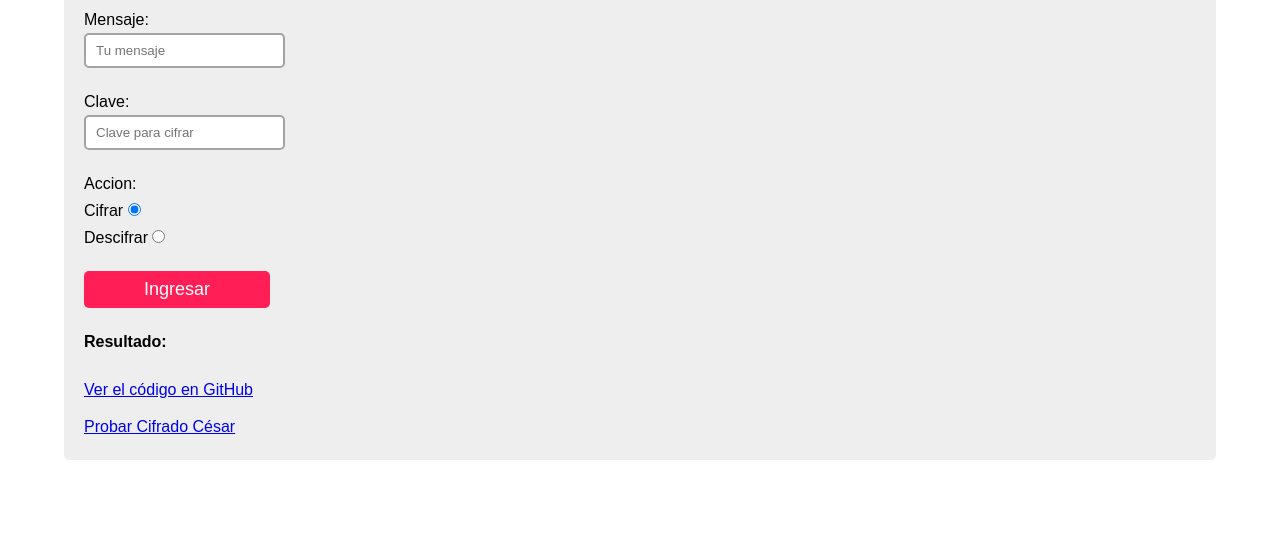
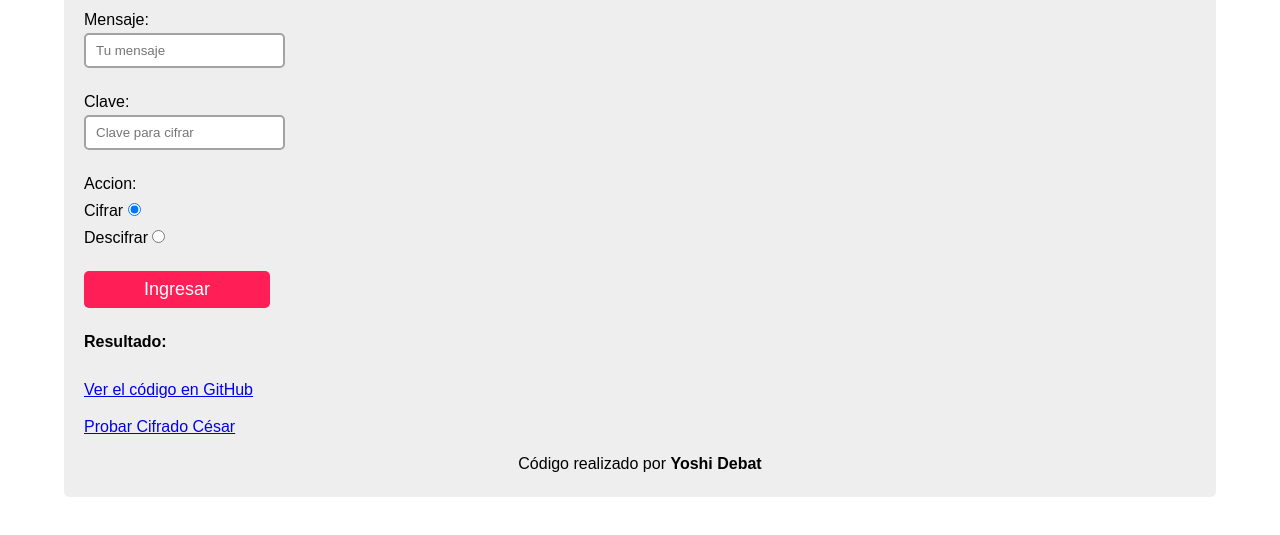
Before and after one commit to LYoshi02/cifrado-vigenere, a plain HTML site: page index.html in a window 1280 px wide. Shown: the part 117-652 px from the top of the page. Drawn offline with Linux system fonts and the light colour scheme.

Commit message:
mas informacion agregada

```diff
--- a/css/styles.css
+++ b/css/styles.css
@@ -89,6 +89,10 @@ h1 {
     display: block;
     margin-top: 1rem;
 }
+.about p {
+    margin-top: 1rem;
+    text-align: center;
+}
 
 @media only screen and (max-width: 500px) {
     .container {
--- a/index.html
+++ b/index.html
@@ -55,6 +55,7 @@
         <div class="about">
             <a href="https://github.com/LYoshi02/cifrado-vigenere" target="_blank">Ver el código en GitHub</a>
             <a href="https://lyoshi02.github.io/cifrado-cesar/" target="_blank">Probar Cifrado César</a>
+            <p>Código realizado por <b>Yoshi Debat</b></p>
         </div>
     </div>
 
```
